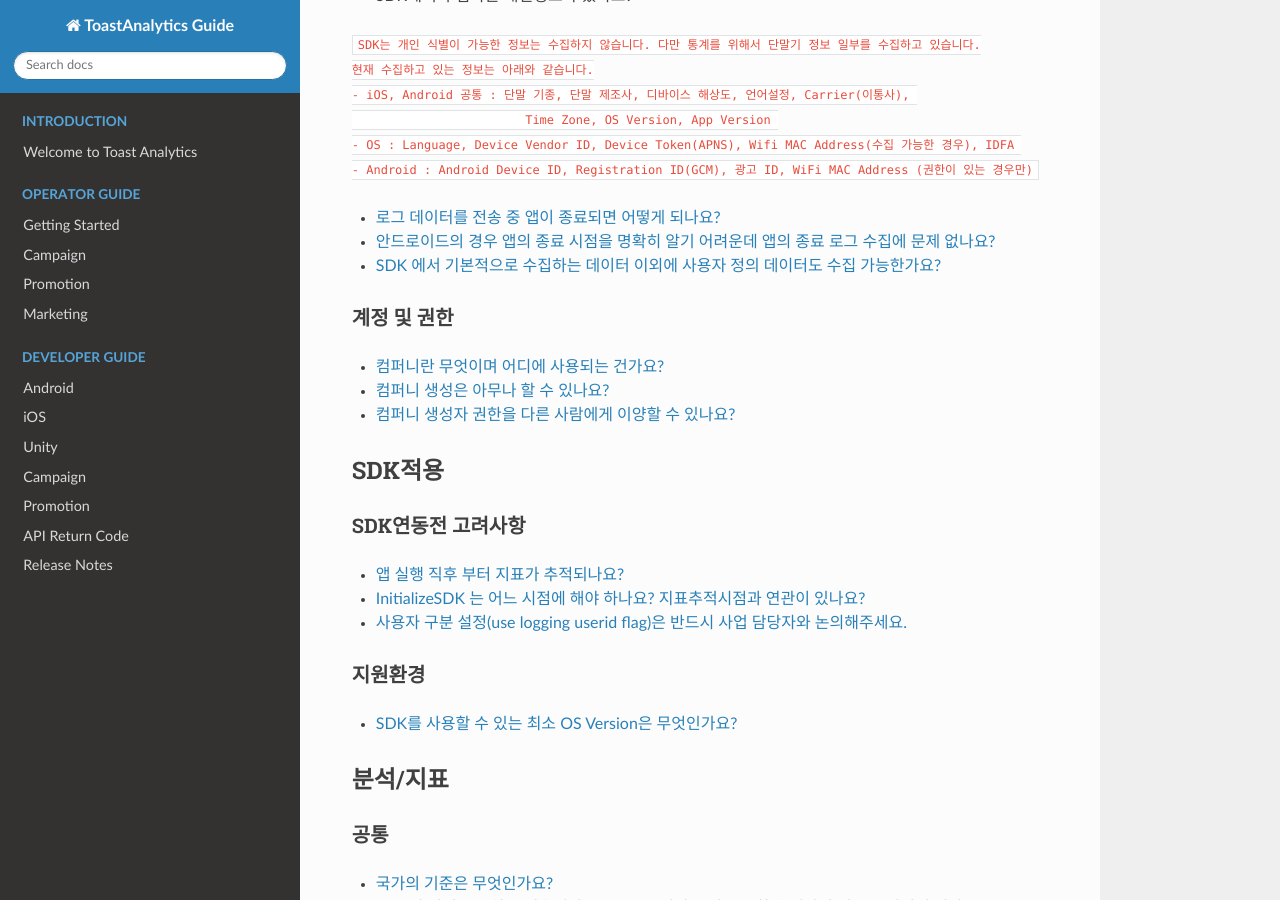
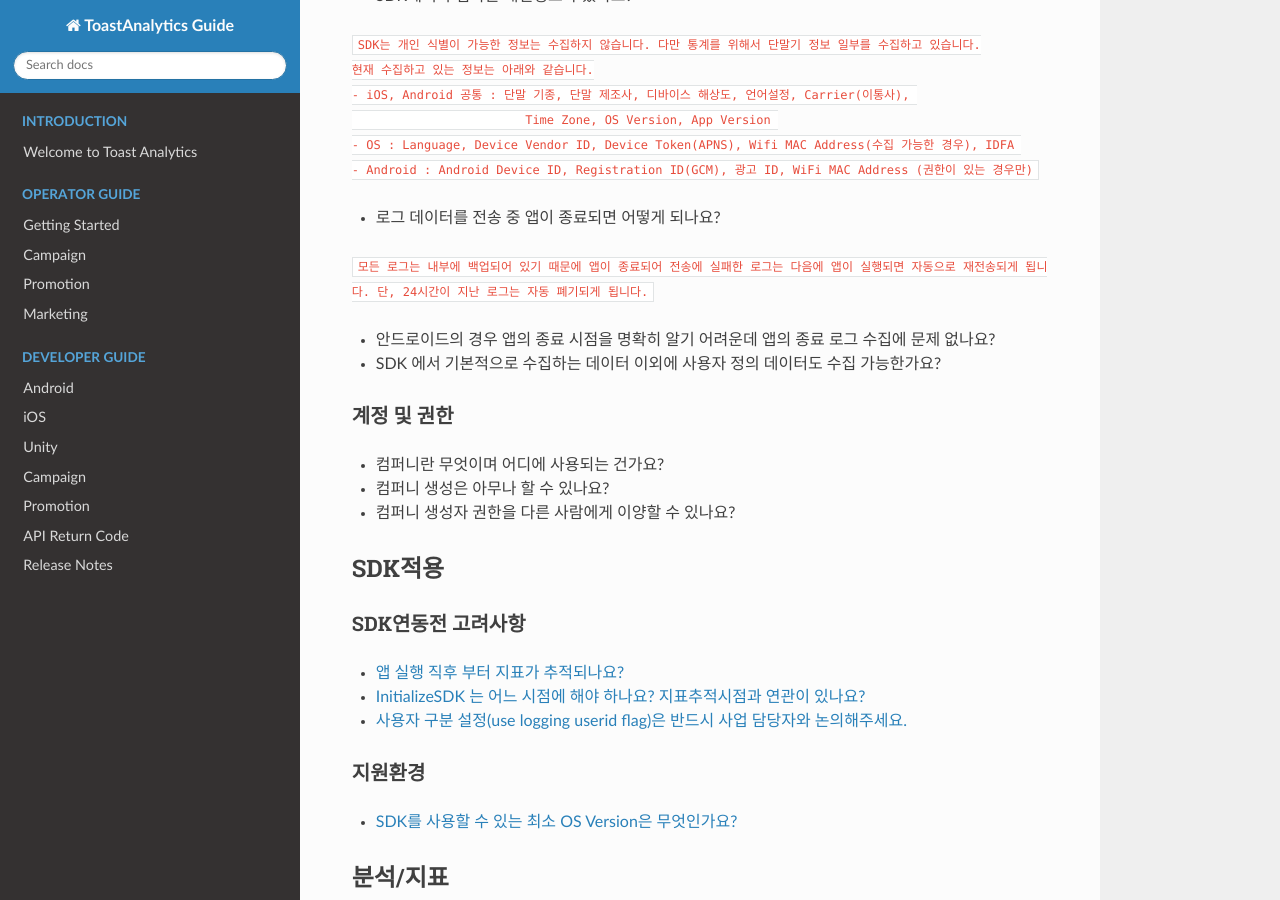
Before and after one commit to ToastAnalytics/ToastAnalytics, an MkDocs documentation site: the page built from docs/FAQ/FAQ.md, in a window 1280 px wide and 900 px high, scrolled down 313 px. Built offline with MkDocs 1.6.1, drawn with Linux system fonts in a browser that asks for light colours; nearby versions of some CDN libraries; old or Windows-style settings are respelled for this version of MkDocs.

Commit message:
Update FAQ.md

````diff
--- a/docs/FAQ/FAQ.md
+++ b/docs/FAQ/FAQ.md
@@ -17,14 +17,22 @@
 
 
 
-* [로그 데이터를 전송 중 앱이 종료되면 어떻게 되나요? ](Crash 발생시 조치방법)
-* [안드로이드의 경우 앱의 종료 시점을 명확히 알기 어려운데 앱의 종료 로그 수집에 문제 없나요?](API별 주요 Parameter 설명)
-* [SDK 에서 기본적으로 수집하는 데이터 이외에 사용자 정의 데이터도 수집 가능한가요?](API별 주요 Parameter 설명)
+* 로그 데이터를 전송 중 앱이 종료되면 어떻게 되나요?
+
+
+ ```
+모든 로그는 내부에 백업되어 있기 때문에 앱이 종료되어 전송에 실패한 로그는 다음에 앱이 실행되면 자동으로 재전송되게 됩니다. 단, 24시간이 지난 로그는 자동 폐기되게 됩니다.
+ ```
+
+
+
+* 안드로이드의 경우 앱의 종료 시점을 명확히 알기 어려운데 앱의 종료 로그 수집에 문제 없나요?
+* SDK 에서 기본적으로 수집하는 데이터 이외에 사용자 정의 데이터도 수집 가능한가요?
 
 ###계정 및 권한
-* [컴퍼니란 무엇이며 어디에 사용되는 건가요?](Store에서 가져온 상품 가격 정보를 tracePurhcase에서 사용하기)
-* [컴퍼니 생성은 아무나 할 수 있나요?](Campaign 적용하기)
-* [컴퍼니 생성자 권한을 다른 사람에게 이양할 수 있나요?](Unity로 제작된 Android게임에서 Campaign 노출 후 버튼이 클릭되지 않는 경우 조치방법)
+* 컴퍼니란 무엇이며 어디에 사용되는 건가요?
+* 컴퍼니 생성은 아무나 할 수 있나요?
+* 컴퍼니 생성자 권한을 다른 사람에게 이양할 수 있나요?
 
 
 ## SDK적용
````
